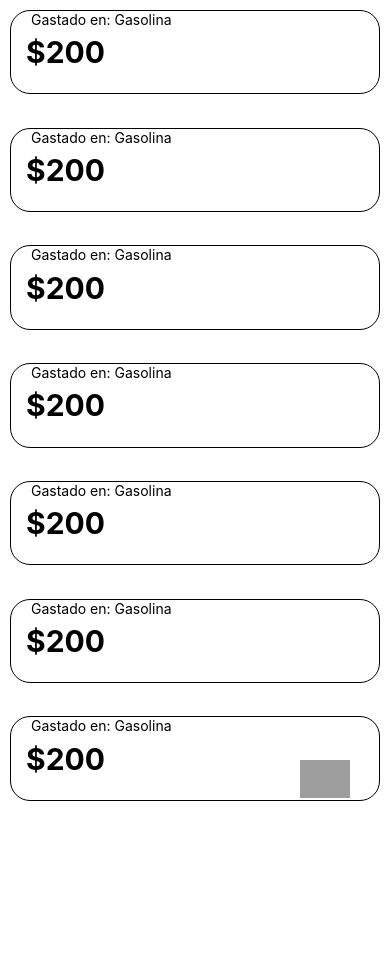
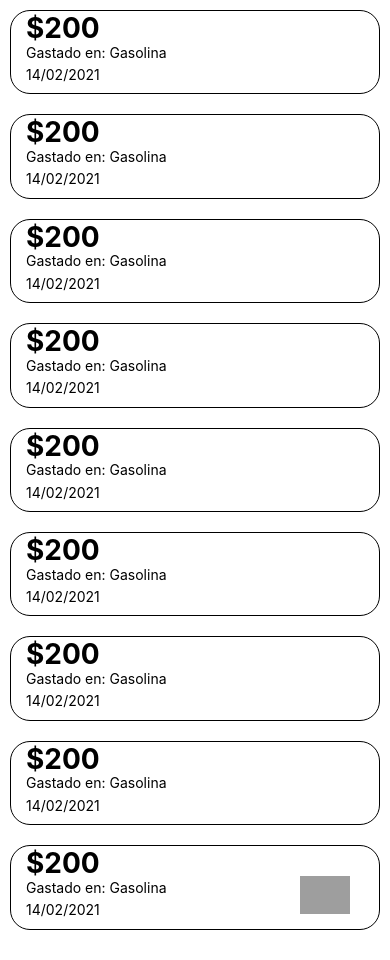
Before and after one commit to DaatKruby/SpentApp, a React Native app: screen /landing in a window 390 px wide. Before the commit the page ends 844 px from the top, so only its background shows below. Built offline with nearby package versions, Linux system fonts and the light colour scheme; grey boxes are pictures that could not be loaded.

Commit message:
fixed design of card and added SpentForm.jsx

```diff
--- a/App.js
+++ b/App.js
@@ -12,9 +12,7 @@ const Stack = createStackNavigator();
 export default function App() {
   return (
     <NavigationContainer>
-      <Stack.Navigator
-      screenOptions={{headerShown: false}}
-      >
+      <Stack.Navigator screenOptions={{headerShown: false}} >
         <Stack.Screen name="landing" component={TimelineSpent} />
         <Stack.Screen name="addSpent" component={Addspent} />
         </Stack.Navigator>
--- a/components/SpentCard.jsx
+++ b/components/SpentCard.jsx
@@ -1,12 +1,10 @@
 import { Text, View, StyleSheet, Dimensions, TouchableOpacity } from 'react-native';
 import React from 'react';
-import { borderColor } from 'react-native/Libraries/Components/View/ReactNativeStyleAttributes';
-
 
 const windowHeight = Dimensions.get('window').height;
 const windowWidth = Dimensions.get('window').width;
 
-export default function SpentCard({ amountSpent, category }) {
+export default function SpentCard({ amountSpent, category, date }) {
 
     return (
         <TouchableOpacity>
@@ -16,6 +14,9 @@ export default function SpentCard({ amountSpent, category }) {
                 </View>
                 <View style={styles.categoryContainer}>
                     <Text>Gastado en: {category}</Text>
+                </View>
+                <View style={styles.dateContainer}>
+                    <Text>{date}</Text>
                 </View>
             </View>
         </TouchableOpacity>
@@ -32,18 +33,20 @@ const styles = StyleSheet.create({
         width: windowWidth - 20,
     },
     amountContainer: {
-        flex: 1,
-        justifyContent: 'center'
+        flex: 1
+
     },
     categoryContainer: {
-        position: 'absolute',
         flex: 1,
-        paddingLeft: 20,
-        paddingBottom: 10,
+        justifyContent: 'center',
+        paddingLeft: 15,
     },
-
+    dateContainer: {
+        flex: 1,
+        paddingLeft: 15,
+    },
     textSpent: {
-        fontSize: 30,
+        fontSize: 28,
         paddingLeft: 15,
         fontWeight: 'bold',
         alignItems: 'center'
--- /dev/null
+++ b/components/SpentForm.jsx
@@ -0,0 +1,29 @@
+import React from 'react';
+import { View, StyleSheet, Text, TextInput, Dimensions } from 'react-native';
+
+const windowHeight = Dimensions.get('window').height;
+const windowWidth = Dimensions.get('window').width;
+
+const Spentform = () => {
+    return (
+        <View>
+            <TextInput
+                style={styles.input}
+                placeholder='  Cantidad'
+                keyboardType={'numbers-and-punctuation'}
+            />
+        </View>
+    );
+}
+
+export default Spentform;
+
+const styles = StyleSheet.create({
+    input: {
+        height: 40,
+        width: windowWidth - 25,
+        borderRadius: 10,
+        borderColor: 'black',
+        borderWidth: .4,
+    }
+});
--- a/screens/AddSpent.jsx
+++ b/screens/AddSpent.jsx
@@ -1,14 +1,37 @@
 import React from 'react';
-import { SafeAreaView, View, Text } from 'react-native';
+import { SafeAreaView, View, Text, StyleSheet } from 'react-native';
+
+import Spentform from '../components/SpentForm';
 
 const Addspent = () => {
     return (
         <SafeAreaView>
-            <View>
-                <Text>Si</Text>
+            <View style={styles.containerTitle}>
+                <Text style={styles.textTitle}>Cantidad gastada:</Text>
+            </View>
+            <View style={styles.containerForm}>
+                <Spentform />
             </View>
         </SafeAreaView>
     );
 }
 
 export default Addspent;
+
+
+const styles = StyleSheet.create({
+    containerForm: {
+        paddingTop: 15,
+        flex: 1,
+        alignItems: 'center'
+    },
+    textTitle: {
+        fontSize: 15,
+        fontWeight: 'bold',
+
+
+    },
+    containerTitle: {
+        paddingLeft: 15,
+    }
+});
--- a/screens/TimelineSpent.jsx
+++ b/screens/TimelineSpent.jsx
@@ -1,5 +1,6 @@
 import React from 'react';
 import { View, Image, SafeAreaView, StyleSheet, TouchableOpacity, Touchable } from 'react-native';
+import { ScrollView } from 'react-native-gesture-handler';
 
 import Floatingbutton from '../components/FloatingButton';
 import SpentCard from '../components/SpentCard';
@@ -7,27 +8,36 @@ import SpentCard from '../components/SpentCard';
 const Landingpage = ({ navigation }) => {
     return (
         <SafeAreaView style={styles.container}>
+            <ScrollView>
                 <View style={styles.containerBody}>
-                <SpentCard amountSpent="200" category="Gasolina" />
+                    <SpentCard amountSpent="200" category="Gasolina" date="14/02/2021" />
                 </View>
                 <View style={styles.containerBody}>
-                <SpentCard amountSpent="200" category="Gasolina" />
+                    <SpentCard amountSpent="200" category="Gasolina" date="14/02/2021" />
                 </View>
                 <View style={styles.containerBody}>
-                <SpentCard amountSpent="200" category="Gasolina" />
+                    <SpentCard amountSpent="200" category="Gasolina" date="14/02/2021" />
                 </View>
                 <View style={styles.containerBody}>
-                <SpentCard amountSpent="200" category="Gasolina" />
+                    <SpentCard amountSpent="200" category="Gasolina" date="14/02/2021" />
                 </View>
                 <View style={styles.containerBody}>
-                <SpentCard amountSpent="200" category="Gasolina" />
+                    <SpentCard amountSpent="200" category="Gasolina" date="14/02/2021" />
                 </View>
                 <View style={styles.containerBody}>
-                <SpentCard amountSpent="200" category="Gasolina" />
+                    <SpentCard amountSpent="200" category="Gasolina" date="14/02/2021" />
                 </View>
                 <View style={styles.containerBody}>
-                <SpentCard amountSpent="200" category="Gasolina" />
+                    <SpentCard amountSpent="200" category="Gasolina" date="14/02/2021" />
                 </View>
+                <View style={styles.containerBody}>
+                    <SpentCard amountSpent="200" category="Gasolina" date="14/02/2021" />
+                </View>
+                <View style={styles.containerBody}>
+                    <SpentCard amountSpent="200" category="Gasolina" date="14/02/2021" />
+                </View>
+
+            </ScrollView>
             <View>
                 <Floatingbutton goTo="addSpent" navigation={navigation} />
             </View>
```
Lines whose indentation alone changed are shown as unchanged.
